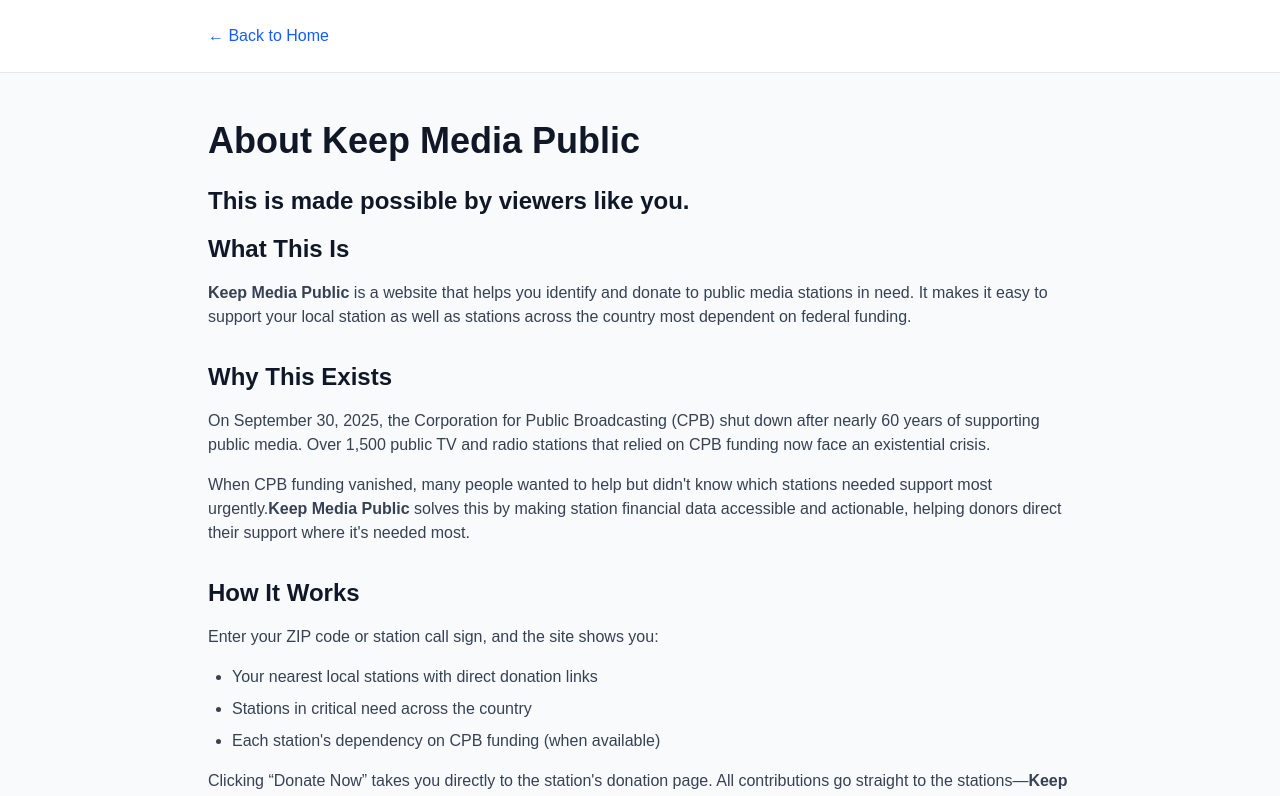
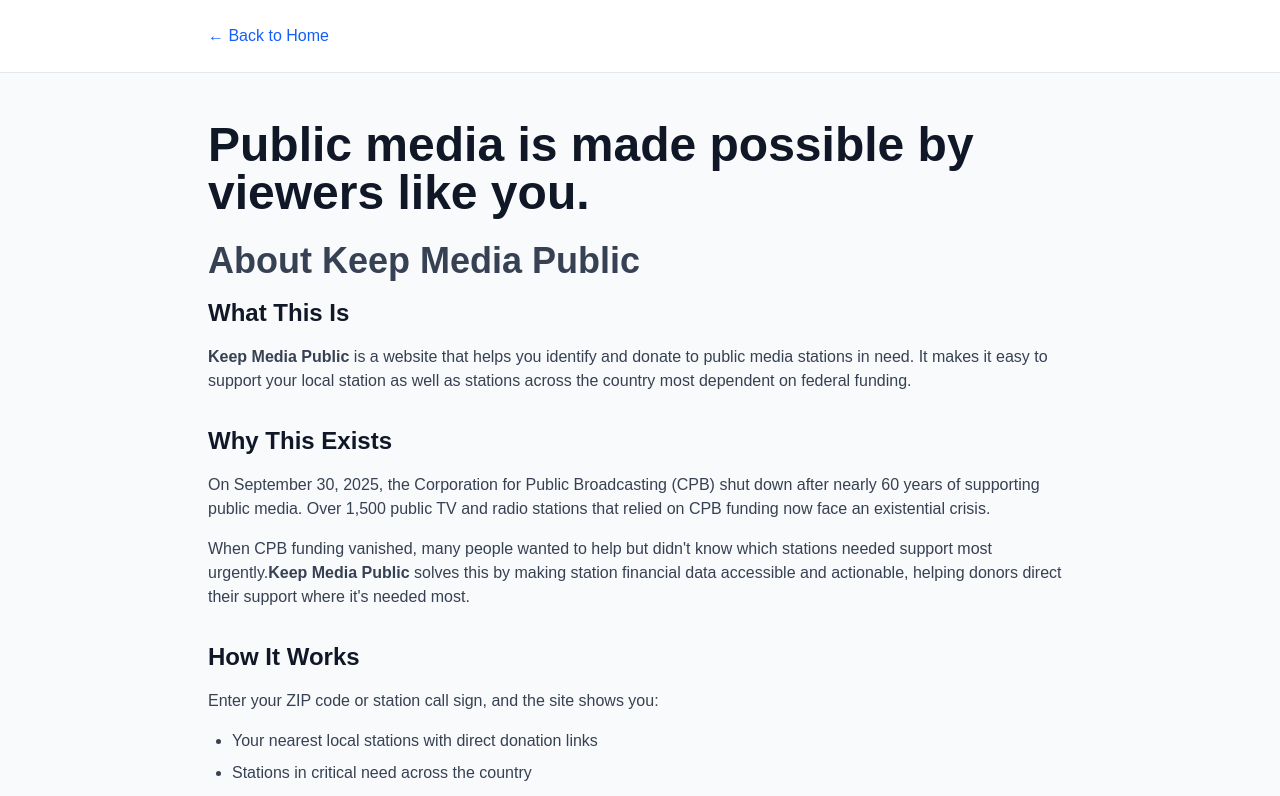
Before and after one commit to bunchoftrees/keepmediapublic.org, a Next.js app: page /about in a window 1280 px wide. Shown: the top 796 px of the page. Built offline with nearby package versions, Linux system fonts and the light colour scheme; no server answers; the database is empty.

Commit message:
made possible by viewers like you

```diff
--- a/app/about/page.tsx
+++ b/app/about/page.tsx
@@ -14,8 +14,8 @@
 
       {/* Content */}
       <main className="max-w-4xl mx-auto px-4 py-12">
-        <h1 className="text-4xl font-bold text-gray-900 mb-6">About Keep Media Public</h1>
-        <p className="text-2xl font-bold text-gray-900 mb-4">This is made possible by viewers like you.</p>
+        <h1 className="text-5xl font-bold text-gray-900 mb-6">Public media is made possible by viewers like you.</h1>
+        <p className="text-4xl font-bold text-gray-700 mb-4">About Keep Media Public</p>
 
         <div className="prose prose-lg max-w-none">
           <section className="mb-8">
```
